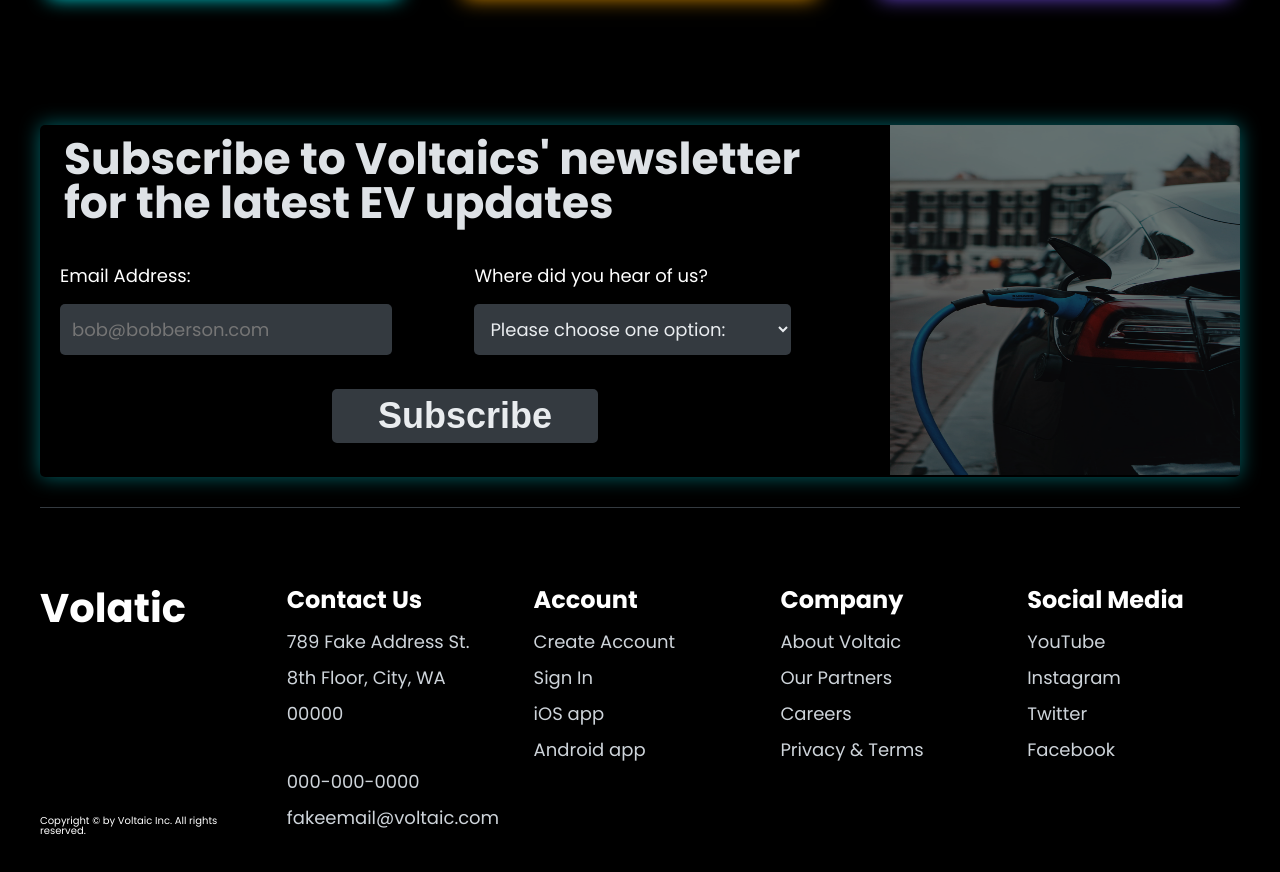
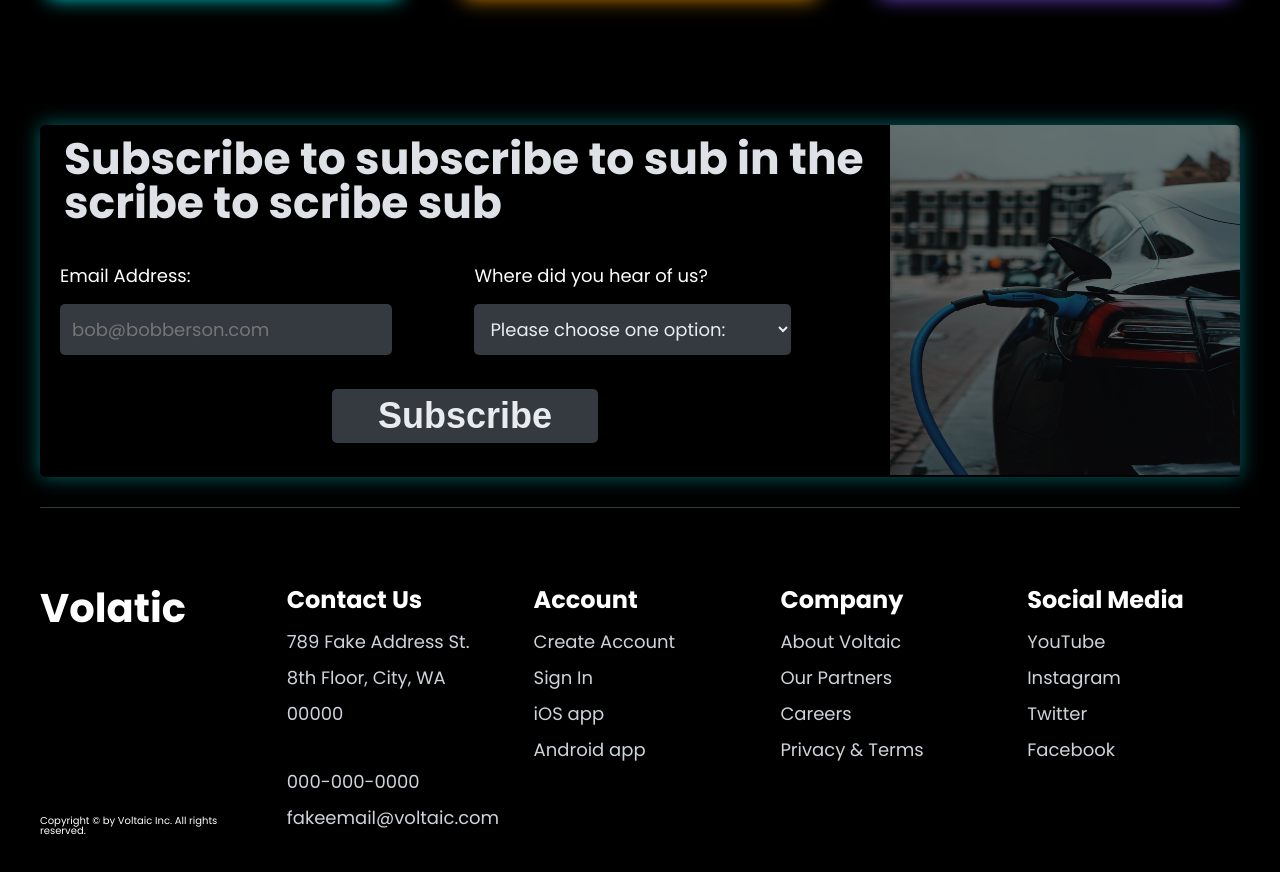
Before and after one commit to thetoastintoaster/LandingPageProject, a plain HTML site: page index.html in a window 1280 px wide. Shown: the part 1720-2592 px from the top of the page. Drawn offline with Linux system fonts and the light colour scheme.

Commit message:
update form text

```diff
--- a/index.html
+++ b/index.html
@@ -338,7 +338,7 @@
       <div class="subscribe-card">
         <div class="subscribe-details">
 
-          <h2 class="subscribe-heading">Subscribe to Voltaics' newsletter for the latest EV updates</h2>
+          <h2 class="subscribe-heading">Subscribe to subscribe to sub in the scribe to scribe sub</h2>
           <!-- <p class="subscribe-info">
             We send newsletters once a week every Friday @7AM EST.
           </p> -->
```
